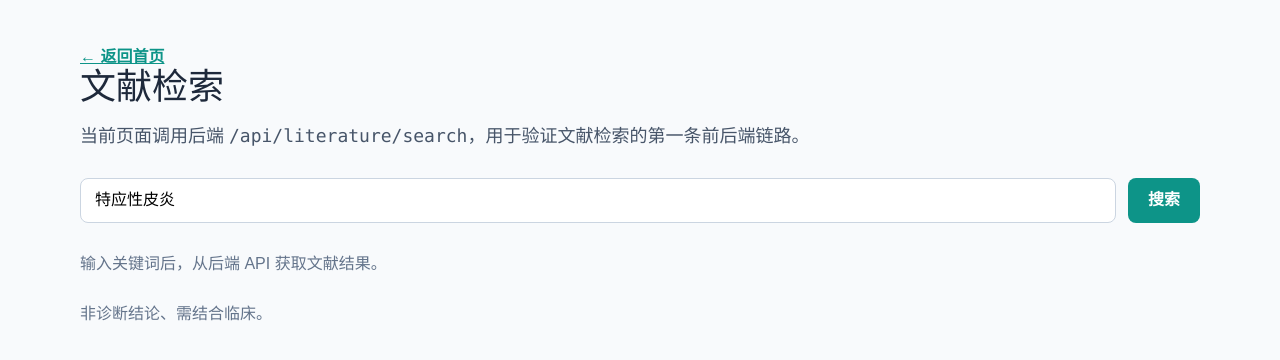
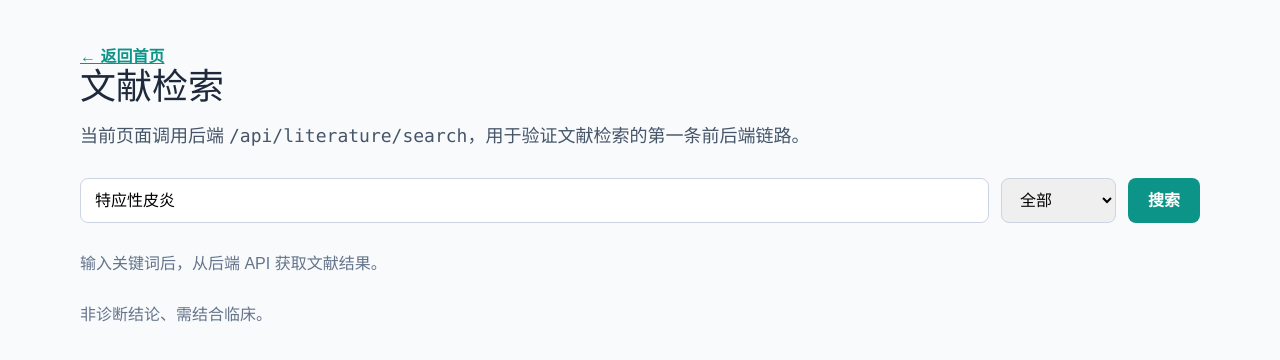
Before and after one commit to 0Dy6h/qiyan-nexus, a Next.js app in the folder frontend/: page /literature in a window 1280 px wide. Shown: the top 360 px of the page. Built offline with nearby package versions, Linux system fonts and the light colour scheme.

Commit message:
feat: add literature source selector

```diff
--- a/frontend/components/LiteratureSearchClient.tsx
+++ b/frontend/components/LiteratureSearchClient.tsx
@@ -2,10 +2,16 @@
 
 import { FormEvent, useState } from "react";
 
-import { LiteratureItem, searchLiterature } from "../lib/api/literature";
+import {
+  getLiteratureSourceLabel,
+  LiteratureItem,
+  LiteratureSource,
+  searchLiterature,
+} from "../lib/api/literature";
 
 type SearchState = {
   query: string;
+  source: LiteratureSource;
   items: LiteratureItem[];
   error: string | null;
   isLoading: boolean;
@@ -14,6 +20,7 @@ type SearchState = {
 export default function LiteratureSearchClient() {
   const [state, setState] = useState<SearchState>({
     query: "特应性皮炎",
+    source: "all",
     items: [],
     error: null,
     isLoading: false,
@@ -23,19 +30,20 @@ export default function LiteratureSearchClient() {
     event.preventDefault();
     const form = new FormData(event.currentTarget);
     const query = String(form.get("q") ?? "").trim();
+    const source = String(form.get("source") ?? "all") as LiteratureSource;
 
     if (!query) {
-      setState((current) => ({ ...current, query, items: [], error: "请输入检索关键词。" }));
+      setState((current) => ({ ...current, query, source, items: [], error: "请输入检索关键词。" }));
       return;
     }
 
-    setState((current) => ({ ...current, query, error: null, isLoading: true }));
+    setState((current) => ({ ...current, query, source, error: null, isLoading: true }));
 
     try {
-      const result = await searchLiterature(query);
-      setState({ query: result.query, items: result.items, error: null, isLoading: false });
+      const result = await searchLiterature(query, source);
+      setState({ query: result.query, source, items: result.items, error: null, isLoading: false });
     } catch {
-      setState({ query, items: [], error: "文献检索失败，请确认后端服务已启动。", isLoading: false });
+      setState({ query, source, items: [], error: "文献检索失败，请确认后端服务已启动。", isLoading: false });
     }
   }
 
@@ -54,6 +62,21 @@ export default function LiteratureSearchClient() {
             padding: "12px 14px",
           }}
         />
+        <select
+          name="source"
+          defaultValue={state.source}
+          aria-label="文献来源"
+          style={{
+            border: "1px solid #cbd5e1",
+            borderRadius: 8,
+            fontSize: 16,
+            padding: "12px 14px",
+          }}
+        >
+          <option value="all">全部</option>
+          <option value="cn_literature">中文文献</option>
+          <option value="pubmed">PubMed</option>
+        </select>
         <button
           type="submit"
           disabled={state.isLoading}
@@ -86,7 +109,7 @@ export default function LiteratureSearchClient() {
               }}
             >
               <p style={{ color: "#64748b", margin: 0 }}>
-                {item.language === "zh" ? "中文" : "英文"} · {item.source_type === "pubmed" ? "PubMed" : "中文文献"} · {item.source} · {item.year}
+                {item.language === "zh" ? "中文" : "英文"} · {getLiteratureSourceLabel(item.source_type)} · {item.source} · {item.year}
               </p>
               <h2 style={{ color: "#1e293b", fontSize: 22 }}>{item.title}</h2>
               <p style={{ color: "#475569" }}>{item.snippet}</p>
--- a/frontend/lib/api/literature.mjs
+++ b/frontend/lib/api/literature.mjs
@@ -1,5 +1,15 @@
 export function getBackendBaseUrl() {
   return process.env.NEXT_PUBLIC_API_BASE_URL ?? "http://127.0.0.1:8000";
+}
+
+export function getLiteratureSourceLabel(source) {
+  if (source === "cn_literature") {
+    return "中文文献";
+  }
+  if (source === "pubmed") {
+    return "PubMed";
+  }
+  return "全部";
 }
 
 export function buildLiteratureSearchUrl(query, source = "all") {
```
Also changed, not shown: frontend/lib/api/literature.ts (+10 -0 lines), 1 other file (tests, documents, lock files or other folders).
